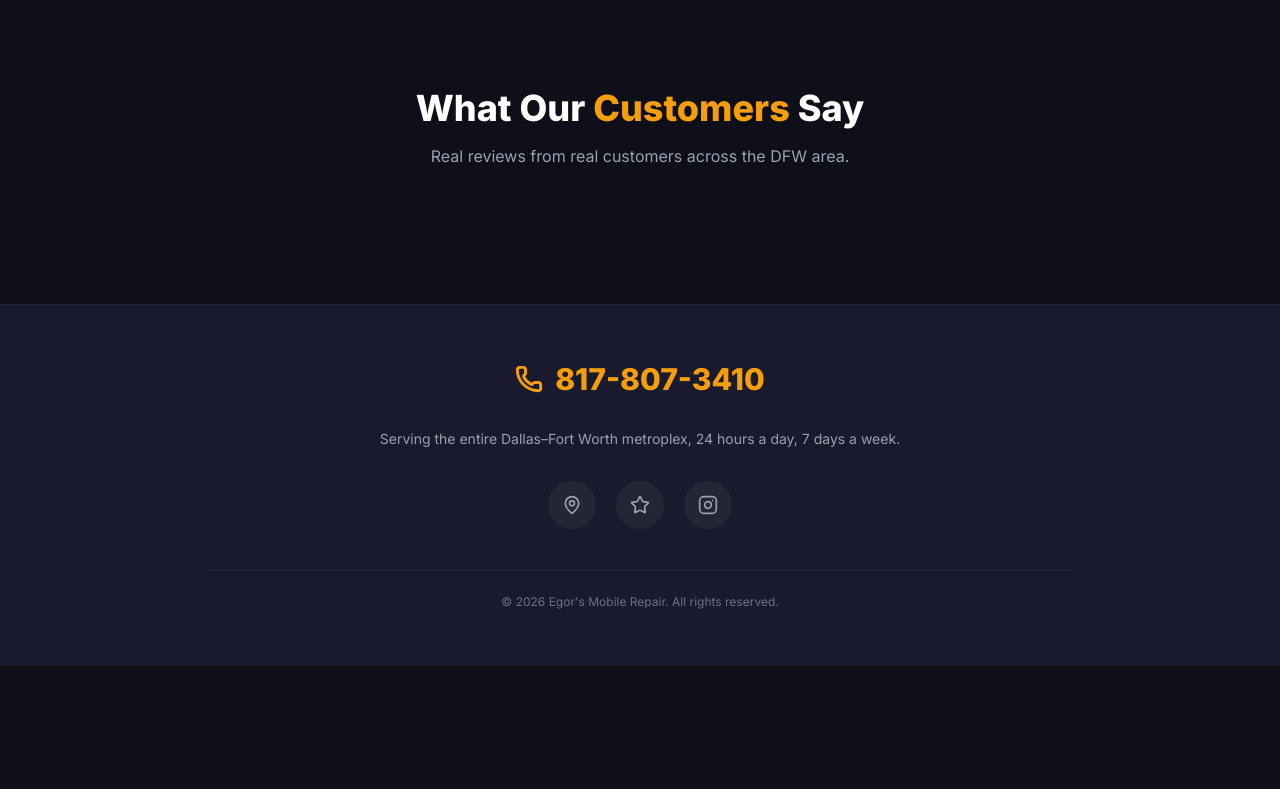
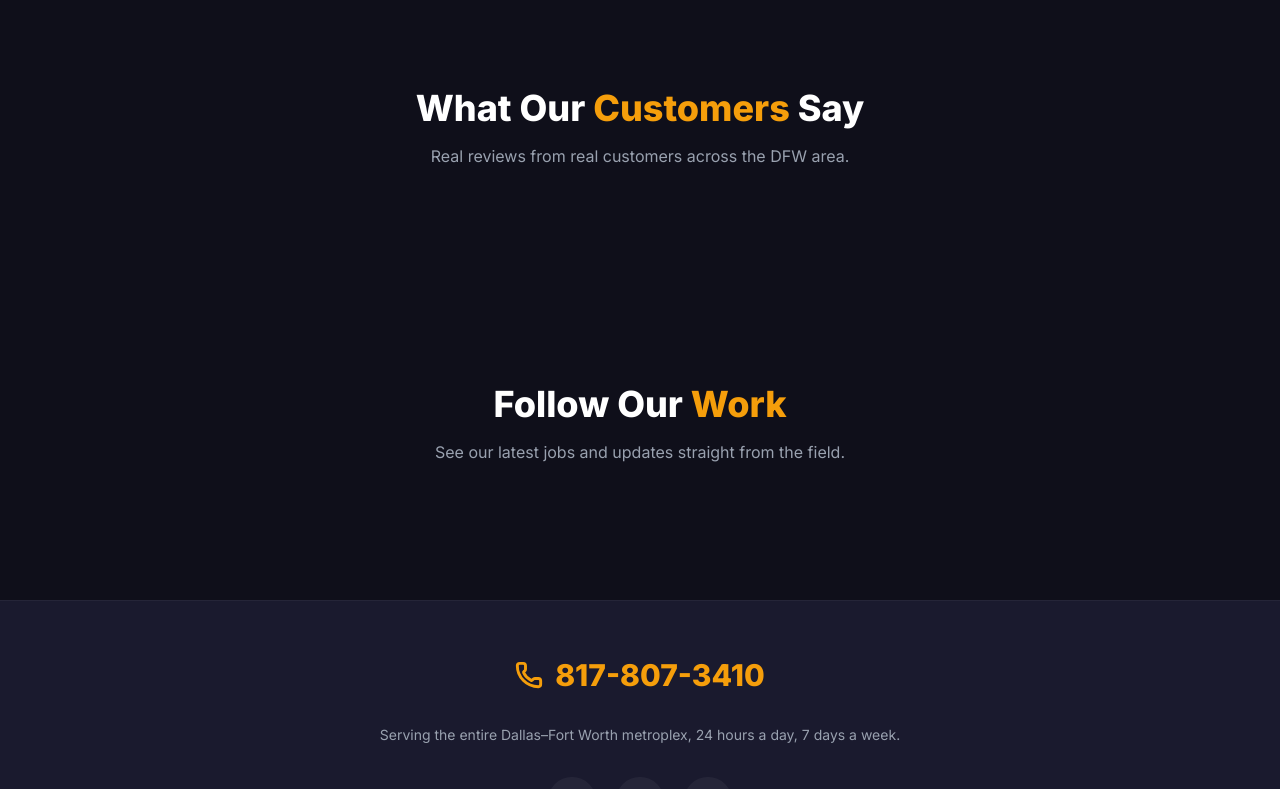
Before and after one commit to bohucharskyi/egorsmobilerepair, a React (Vite) app: page / in a window 1280 px wide. Shown: the part 1446-2235 px from the top of the page. Before the commit the page ends 2112 px from the top, so only its background shows below. Built offline with nearby package versions, Linux system fonts and the light colour scheme.

Commit message:
feat: add SocialFeed component and integrate it into the main App

```diff
--- a/src/App.jsx
+++ b/src/App.jsx
@@ -1,6 +1,7 @@
 import Hero from "./components/Hero";
 import Services from "./components/Services";
 import Reviews from "./components/Reviews";
+import SocialFeed from "./components/SocialFeed";
 import Footer from "./components/Footer";
 
 export default function App() {
@@ -9,6 +10,7 @@ export default function App() {
       <Hero />
       <Services />
       <Reviews />
+      <SocialFeed />
       <Footer />
     </div>
   );
--- /dev/null
+++ b/src/components/SocialFeed.jsx
@@ -0,0 +1,18 @@
+export default function SocialFeed() {
+  return (
+    <section className="py-20 px-4">
+      <div className="max-w-6xl mx-auto">
+        <h2 className="text-3xl sm:text-4xl font-extrabold text-center text-white mb-4">
+          Follow Our <span className="text-accent">Work</span>
+        </h2>
+        <p className="text-gray-400 text-center mb-14 max-w-xl mx-auto">
+          See our latest jobs and updates straight from the field.
+        </p>
+        <div
+          className="elfsight-app-0b1b68ac-d54c-4e08-8121-cabcce8ef03f"
+          data-elfsight-app-lazy=""
+        />
+      </div>
+    </section>
+  );
+}
```
